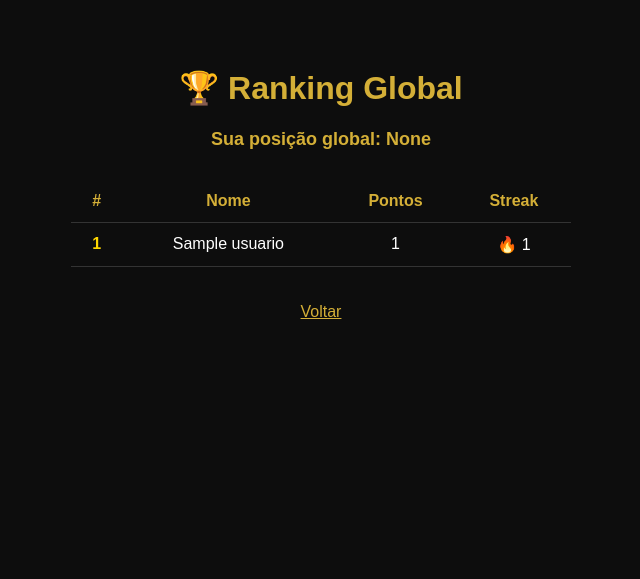
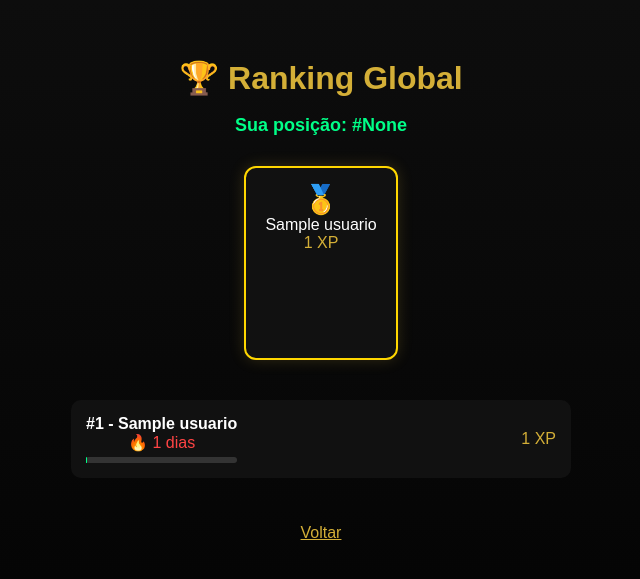
Before and after one commit to marlonholanda89/protocolo-ascensao-silenciosa, a Flask app: page /ranking in a window 1280 px wide. Shown: the top 579 px of the page, without its empty margins (319-959 px from the left). Run offline with Flask 3, Linux system fonts and the light colour scheme; a user stored in the database is signed in; tables that the repository leaves empty hold one stand-in row (values such as "Sample post").

Commit message:
fix ranking destaque usuario logado

```diff
--- a/app.py
+++ b/app.py
@@ -204,7 +204,6 @@
 
     usuarios = Usuario.query.order_by(Usuario.pontos.desc()).all()
 
-    # descobrir posição do usuário logado
     posicao = None
 
     for i, u in enumerate(usuarios, start=1):
@@ -215,7 +214,8 @@
     return render_template(
         "ranking.html",
         usuarios=usuarios,
-        posicao=posicao
+        posicao=posicao,
+        usuario_logado=email  # 🔥 ESSA LINHA RESOLVE TUDO
     )
 
 
--- a/templates/ranking.html
+++ b/templates/ranking.html
@@ -8,42 +8,114 @@
 <style>
 
 body{
-background:#0D0D0D;
+background: linear-gradient(180deg,#0D0D0D,#050505);
 color:white;
 font-family:Arial;
 text-align:center;
-padding:40px;
+padding:30px;
 }
 
-table{
-margin:auto;
-border-collapse:collapse;
-width:500px;
+/* TITULO */
+h1{
+color:#D4AF37;
+margin-bottom:10px;
 }
 
-th,td{
-padding:12px;
-border-bottom:1px solid #333;
+/* POSIÇÃO */
+.posicao{
+margin-bottom:30px;
+font-size:18px;
+color:#00ff88;
+font-weight:bold;
 }
 
-th{
+/* PODIUM */
+.podium{
+display:flex;
+justify-content:center;
+align-items:flex-end;
+gap:20px;
+margin-bottom:40px;
+}
+
+.card-top{
+background:#111;
+padding:15px;
+border-radius:12px;
+width:120px;
+box-shadow:0 0 15px rgba(212,175,55,0.2);
+}
+
+.first{
+height:160px;
+border:2px solid gold;
+}
+
+.second{
+height:130px;
+}
+
+.third{
+height:110px;
+}
+
+.medal{
+font-size:28px;
+}
+
+/* LISTA */
+.lista{
+max-width:500px;
+margin:auto;
+}
+
+/* CARD USUARIO */
+.user-card{
+display:flex;
+justify-content:space-between;
+align-items:center;
+background:#111;
+padding:15px;
+margin-bottom:10px;
+border-radius:10px;
+transition:0.3s;
+}
+
+.user-card:hover{
+background:#1a1a1a;
+}
+
+/* USUÁRIO LOGADO */
+.meu{
+border:1px solid #00ff88;
+background:#1f2a1f;
+}
+
+/* INFO */
+.nome{
+font-weight:bold;
+}
+
+.pontos{
 color:#D4AF37;
 }
 
-tr:hover{
-background:#1a1a1a;
+.streak{
+color:#ff4444;
 }
 
-.top{
-color:#FFD700;
-font-weight:bold;
+/* BARRA */
+.bar{
+height:6px;
+background:#333;
+border-radius:5px;
+margin-top:5px;
 }
 
-.posicao{
-margin-bottom:30px;
-font-size:18px;
-color:#D4AF37;
-font-weight:bold;
+.bar-fill{
+height:6px;
+background:#00ff88;
+border-radius:5px;
 }
 
 </style>
@@ -52,40 +124,67 @@
 
 <body>
 
-<h1 style="color:#D4AF37">
-🏆 Ranking Global
-</h1>
+<h1>🏆 Ranking Global</h1>
 
 <h3 class="posicao">
-Sua posição global: {{posicao}}
+Sua posição: #{{posicao}}
 </h3>
 
-<table>
+<!-- 🔥 PODIUM -->
+<div class="podium">
 
-<tr>
-<th>#</th>
-<th>Nome</th>
-<th>Pontos</th>
-<th>Streak</th>
-</tr>
+{% if usuarios|length >= 2 %}
+<div class="card-top second">
+<div class="medal">🥈</div>
+<div>{{usuarios[1].nome}}</div>
+<div class="pontos">{{usuarios[1].pontos}} XP</div>
+</div>
+{% endif %}
+
+{% if usuarios|length >= 1 %}
+<div class="card-top first">
+<div class="medal">🥇</div>
+<div>{{usuarios[0].nome}}</div>
+<div class="pontos">{{usuarios[0].pontos}} XP</div>
+</div>
+{% endif %}
+
+{% if usuarios|length >= 3 %}
+<div class="card-top third">
+<div class="medal">🥉</div>
+<div>{{usuarios[2].nome}}</div>
+<div class="pontos">{{usuarios[2].pontos}} XP</div>
+</div>
+{% endif %}
+
+</div>
+
+<!-- 🔥 LISTA -->
+<div class="lista">
 
 {% for u in usuarios %}
 
-<tr>
+<div class="user-card {% if u.email == usuario_logado %}meu{% endif %}">
 
-<td class="{% if loop.index <= 3 %}top{% endif %}">
-{{loop.index}}
-</td>
+<div>
+<div class="nome">#{{loop.index}} - {{u.nome}}</div>
+<div class="streak">🔥 {{u.streak}} dias</div>
 
-<td>{{u.nome}}</td>
-<td>{{u.pontos}}</td>
-<td>🔥 {{u.streak}}</td>
+<div class="bar">
+<div class="bar-fill" style="width: {{u.pontos}}px;"></div>
+</div>
 
-</tr>
+</div>
+
+<div class="pontos">
+{{u.pontos}} XP
+</div>
+
+</div>
 
 {% endfor %}
 
-</table>
+</div>
 
 <br><br>
 
```
